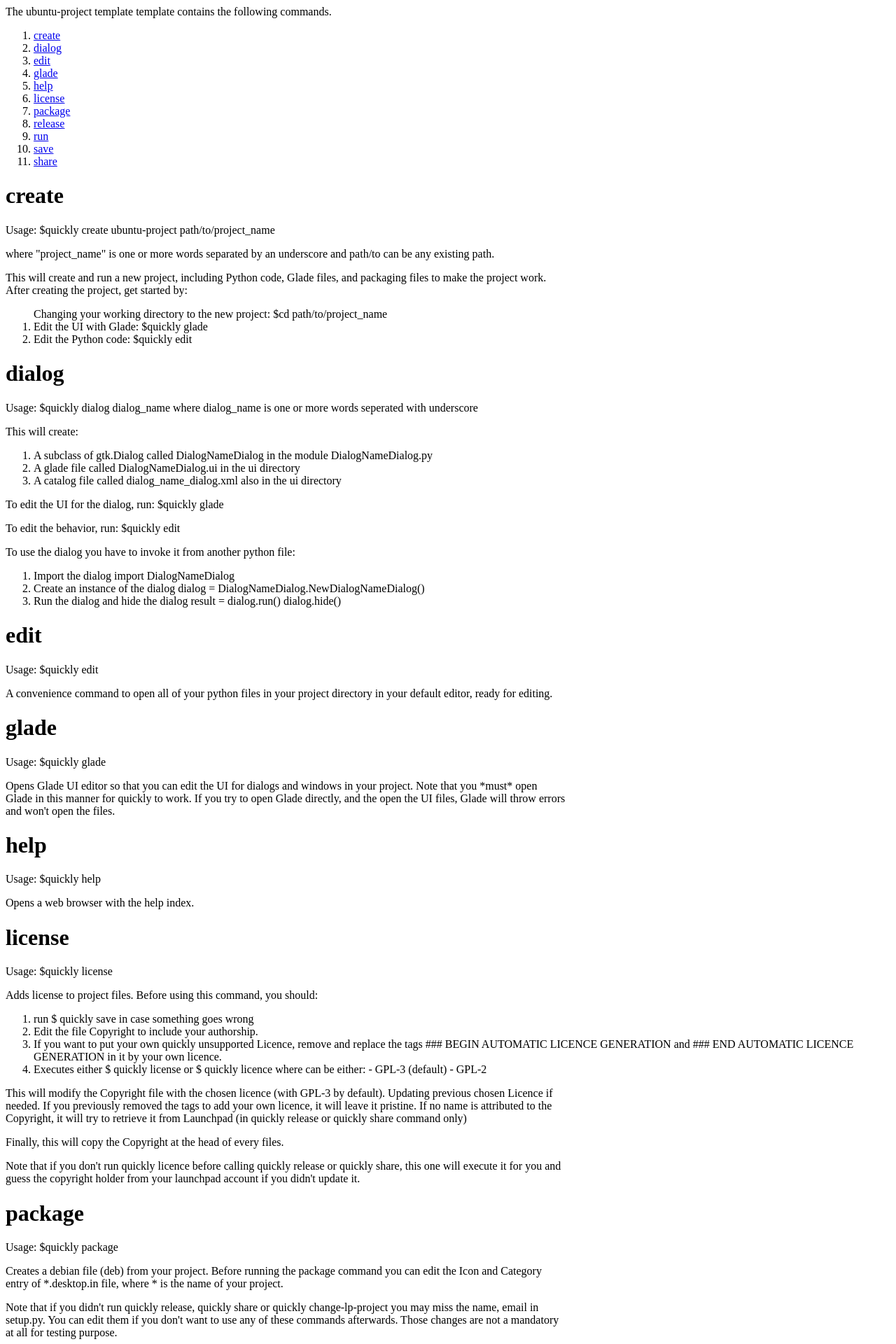
After one commit to didrocks/quickly, a Python web app: template data/templates/ubuntu-project/help/quickly-reference.html in a window 1280 px wide. The commit adds this page. Shown: the top 1920 px of the page at 70% size. Run offline with Jinja, Linux system fonts and the light colour scheme; the template is opened without the code that fills it, so the values that code supplies are empty.

Commit message:
manually created quickly reference html page by copying document comments from each command. See quickly-reference.html

```diff
--- a/data/templates/ubuntu-project/help/index.html
+++ b/data/templates/ubuntu-project/help/index.html
@@ -33,7 +33,7 @@
 
     <H1>Reference</H1>
       <UL>
-          <LI>Quickly: Quickly Command Reference</LI>
+          <LI><A HREF="quickly-refernece.html">Quickly: Quickly Command Reference</A></LI>
           <LI><A HREF="http://docs.python.org/reference/">Language: Python Language Reference</A></LI>
           <LI><A HREF="http://www.python.org/doc/2.6/library/index.html">Core Library: Python 2.6 Library Reference</A></LI>
           <LI><A HREF="http://www.pygtk.org/docs/pygtk/">UI Library: PyGtk</A></LI>
--- /dev/null
+++ b/data/templates/ubuntu-project/help/quickly-reference.html
@@ -0,0 +1,278 @@
+<HTML>
+<HEAD>
+<TITLE>Quickly Ubuntu Project Command Reference</TITLE>
+<STYLE>
+img
+{
+    display: block;
+    width:668px;
+    padding-top:10px;
+}
+p
+{
+    width: 800px;
+}
+
+</STYLE>
+</HEAD>
+<BODY>
+<P>The ubuntu-project template template contains the following commands.</P>
+<OL>
+<LI><A HREF="#create">create</A></LI>
+<LI><A HREF="#dialog">dialog</A></LI>
+<LI><A HREF="#edit">edit</A></LI>
+<LI><A HREF="#glade">glade</A></LI>
+<LI><A HREF="#help">help</A></LI>
+<LI><A HREF="#license">license</A></LI>
+<LI><A HREF="#package">package</A></LI>
+<LI><A HREF="#release">release</A></LI>
+<LI><A HREF="#run">run</A></LI>
+<LI><A HREF="#save">save</A></LI>
+<LI><A HREF="#share">share</A></LI>
+</OL>
+<A name="create">
+<H1>create</H1>
+</A>
+<P>
+Usage:
+$quickly create ubuntu-project path/to/project_name
+</P><P>
+where "project_name" is one or more words separated by an underscore and
+path/to can be any existing path.
+</P><P>
+This will create and run a new project, including Python code,
+Glade files, and packaging files to make the project work. After
+creating the project, get started by:
+</P>
+<OL
+<LI>
+Changing your working directory to the new project:
+$cd path/to/project_name
+</LI><LI>
+Edit the UI with Glade:
+$quickly glade
+</LI><LI>
+Edit the Python code:
+$quickly edit
+</LI>
+</OL>
+
+<A name="dialog">
+<H1>dialog</H1>
+</A>
+<P>
+Usage:
+$quickly dialog dialog_name
+where dialog_name is one or more words seperated with underscore
+</P><P>
+This will create:
+</P>
+<OL>
+<LI>
+A subclass of gtk.Dialog called DialogNameDialog in the module DialogNameDialog.py
+</LI><LI>
+A glade file called DialogNameDialog.ui in the ui directory
+</LI><LI>
+A catalog file called dialog_name_dialog.xml also in the ui directory
+</LI>
+</OL>
+<P>
+To edit the UI for the dialog, run:
+$quickly glade
+</P>
+<P>
+To edit the behavior, run:
+$quickly edit
+</P>
+<P>
+To use the dialog you have to invoke it from another python file:
+</P>
+<OL>
+<LI>
+Import the dialog
+import DialogNameDialog
+</LI><LI>
+Create an instance of the dialog
+dialog = DialogNameDialog.NewDialogNameDialog()
+</LI><LI>
+Run the dialog and hide the dialog
+result = dialog.run()
+dialog.hide()
+</LI>
+</OL>
+
+<A name="edit">
+<H1>edit</H1>
+</A>
+<P>
+Usage:
+$quickly edit
+</P><P>
+A convenience command to open all of your python files in your project
+directory in your default editor, ready for editing.
+</P>
+
+<A name="glade">
+<H1>glade</H1>
+</A>
+<P>
+Usage:
+$quickly glade
+</P><P>
+Opens Glade UI editor so that you can edit the UI for dialogs
+and windows in your project. Note that you *must* open Glade
+in this manner for quickly to work. If you try to open Glade
+directly, and the open the UI files, Glade will throw errors
+and won't open the files.
+</P>
+
+
+<A name="help">
+<H1>help</H1>
+</A>
+<P>
+Usage:
+$quickly help
+</P><P>
+Opens a web browser with the help index.
+</P>
+
+<A name="license">
+<H1>license</H1>
+</A>
+<P>
+Usage:
+$quickly license <Your_Licence>
+</P><P>
+Adds license to project files. Before using this command, you should:
+</P>
+<OL>
+<LI>
+run $ quickly save in case something goes wrong
+</LI><LI>
+Edit the file Copyright to include your authorship.
+</LI><LI>
+If you want to put your own quickly unsupported Licence, remove and replace the tags
+   ### BEGIN AUTOMATIC LICENCE GENERATION and ### END AUTOMATIC LICENCE GENERATION
+   in it by your own licence.
+</LI><LI>
+Executes either $ quickly license or $ quickly licence <License>
+   where <License> can be either:
+   - GPL-3 (default)
+   - GPL-2
+</LI>
+</OL>
+<P>
+This will modify the Copyright file with the chosen licence (with GPL-3 by default).
+Updating previous chosen Licence if needed.
+If you previously removed the tags to add your own licence, it will leave it pristine.
+If no name is attributed to the Copyright, it will try to retrieve it from Launchpad
+(in quickly release or quickly share command only)
+</P><P>
+Finally, this will copy the Copyright at the head of every files.
+</P><P>
+Note that if you don't run quickly licence before calling quickly release or quickly
+share, this one will execute it for you and guess the copyright holder from your
+launchpad account if you didn't update it.
+</P>
+
+<A name="package">
+<H1>package</H1>
+</A>
+<P>
+Usage:
+$quickly package
+</P><P>
+Creates a debian file (deb) from your project. Before running
+the package command you can edit the Icon and Category entry of *.desktop.in
+file, where * is the name of your project.
+</P><P>
+Note that if you didn't run quickly release, quickly share
+or quickly change-lp-project you may miss the name, email in
+setup.py. You can edit them if you don't want to use any of these
+commands afterwards. Those changes are not a mandatory at all for
+testing purpose.
+</P>
+
+
+<A name="release">
+<H1>relase</H1>
+</A>
+<P>
+Usage:
+$quickly release
+</P><P>
+Posts a release of your project to a PPA on launchpad so that
+users can install the application on their system.
+</P><P>
+You can also execute:
+$quickly release <release_number> of you don't want to use current
+release_number. The release_number must be a number.
+</P><P>
+$quickly release <release_number> notes about changes
+where "notes about changes" is optional text describing what changes
+were made since the last save
+</P><P>
+Before running quickly release, you should: create your account
+and a project page on http://launchpad.net.
+You also have to add a PPA to your launchpad account.
+</P><P>
+Name, email and version setup.py will be automatically changed.
+(version will be <current_release> and bzr will commit and tagged.
+Once the release is done,  <current_release> will be incremented
+by 0.1 to be ready for next release.
+</P><P>
+If you previously used quickly shared <current_release>~publicX
+will be dropped to release <current_release> version
+(<current_release>~publicX   <   <current_release>)
+You can modify the description and long description if you wish.
+</P><P>
+You can run $quickly package and test your package to make sure it
+installs as expected. (This is not mandatory)
+</P>
+
+<A name="run">
+<H1>run</H1>
+</A>
+<P>
+Usage:
+$quickly run
+</P><P>
+Runs your application. This is the best way to try test it out
+while you are developing it. It starts up the main project window.
+</P>
+<A name="save">
+<H1>save</H1>
+</A>
+<P>
+Usage:
+$quickly save notes about changes
+<BR>
+where "notes about changes" is optional text describing what changes
+were made since the last save.
+</P><P>
+This command commits all changes since the last save to bzr. Note that
+it does not push changes to any back up location. If you need revert
+or otherwise use the revision control, us bzr directly:
+$bzr help
+</P>
+
+<A name="share">
+<H1>share</H1>
+</A>
+<P>
+Usage:
+$quickly share
+</P><P>
+Updates your PPA with the the latest saved project changes.
+</P><P>
+Before running quickly release, you should: create your account
+on http://launchpad.net.
+You also have to add a PPA to your launchpad account.
+</P><P>
+Name, email and version setup.py will be automatically changed.
+(version will be <current_release~publicX> where X will be incremented
+at each quickly share execution)
+You can modify the description and long description if you wish.
+</P>
+</BODY>
```
